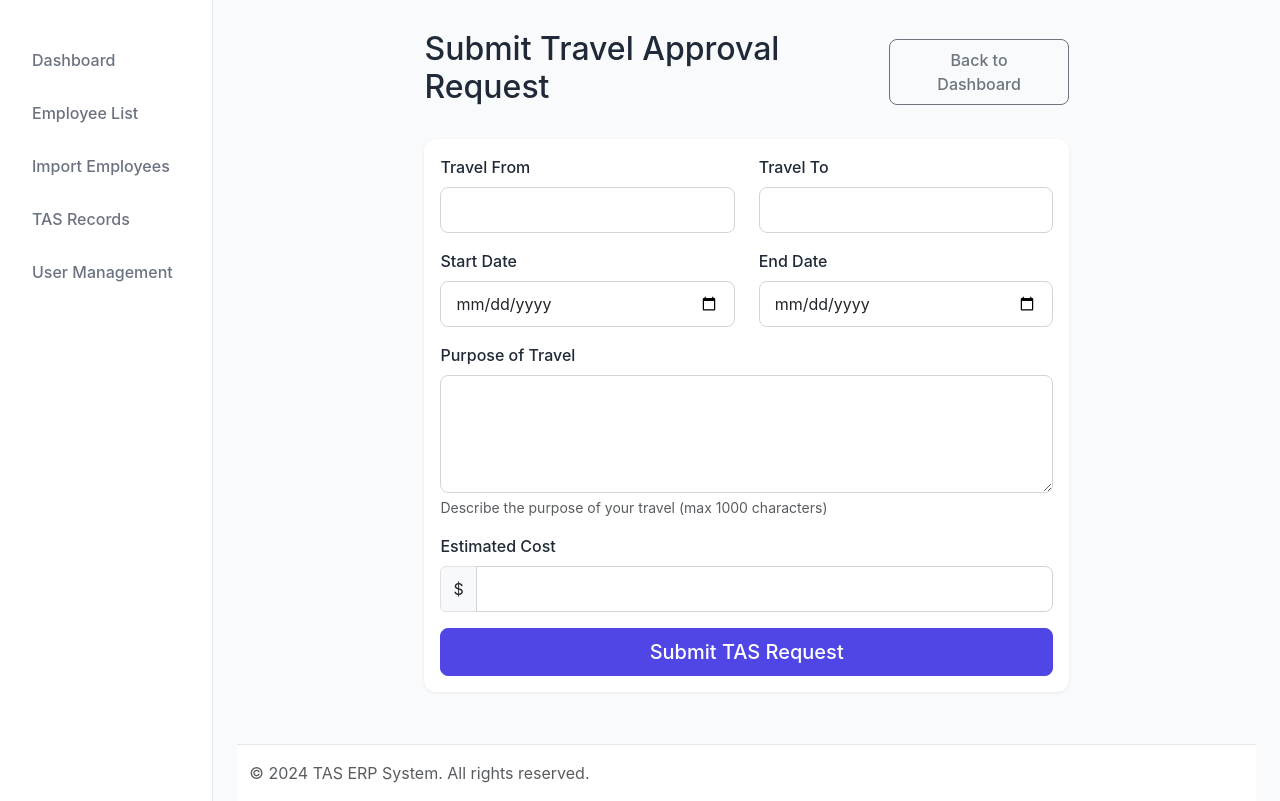
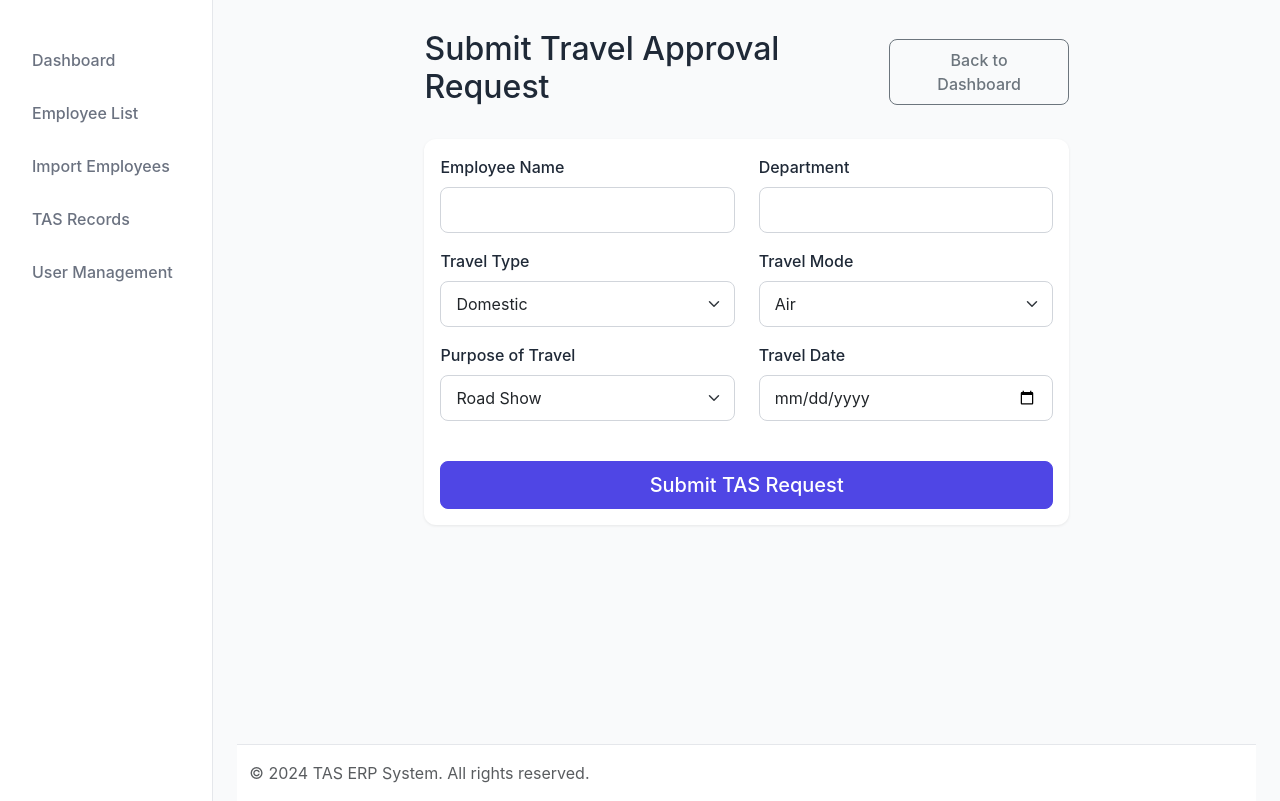
Before and after one commit to trivediatul031/python-erp-portal, a Flask app: template app/templates/employee/submit_tas.html in a window 1280 px wide. Shown: the part 56-857 px from the top of the page. Run offline with Flask 3, Linux system fonts and the light colour scheme; the template is opened without the code that fills it: values that come from a table or form of the project are taken from there, others are empty; the visitor is signed in with stand-in values (Sample User, id 1); some libraries are stand-ins or nearby versions.

Commit message:
update TAS form to match screenshot design - dropdown fields for travel type, mode, and purpose

```diff
--- a/app/forms.py
+++ b/app/forms.py
@@ -31,36 +31,36 @@ class RejectTASForm(FlaskForm):
 
 class TASForm(FlaskForm):
     """Form for employees to submit TAS requests."""
-    travel_from = StringField('Travel From', validators=[
-        DataRequired(),
-        Length(max=255)
-    ])
-    travel_to = StringField('Travel To', validators=[
-        DataRequired(),
-        Length(max=255)
-    ])
-    travel_date_start = DateField('Start Date', validators=[DataRequired()])
-    travel_date_end = DateField('End Date', validators=[DataRequired()])
-    purpose = TextAreaField('Purpose of Travel', validators=[
-        DataRequired(),
-        Length(max=1000)
-    ])
-    estimated_cost = DecimalField('Estimated Cost', validators=[
-        DataRequired(),
-        NumberRange(min=0)
-    ], places=2)
+    travel_type = SelectField('Travel Type', choices=[
+        ('Domestic', 'Domestic'),
+        ('International', 'International')
+    ], validators=[DataRequired()])
+
+    travel_mode = SelectField('Travel Mode', choices=[
+        ('Air', 'Air'),
+        ('Rail', 'Rail'),
+        ('Road', 'Road'),
+        ('Bus', 'Bus')
+    ], validators=[DataRequired()])
+
+    purpose = SelectField('Purpose of Travel', choices=[
+        ('Road Show', 'Road Show'),
+        ('Client Meeting', 'Client Meeting'),
+        ('Conference', 'Conference'),
+        ('Training', 'Training'),
+        ('Site Visit', 'Site Visit'),
+        ('Business Development', 'Business Development'),
+        ('Other', 'Other')
+    ], validators=[DataRequired()])
+
+    travel_date_start = DateField('Travel Date', validators=[DataRequired()])
+
     submit = SubmitField('Submit TAS Request')
 
     def validate_travel_date_start(self, field):
-        """Validate that start date is not in the past."""
+        """Validate that travel date is not in the past."""
         if field.data and field.data < date.today():
-            raise ValidationError('Travel start date cannot be in the past')
-
-    def validate_travel_date_end(self, field):
-        """Validate that end date is not before start date."""
-        if hasattr(self, 'travel_date_start') and self.travel_date_start.data and field.data:
-            if field.data < self.travel_date_start.data:
-                raise ValidationError('Travel end date must be after start date')
+            raise ValidationError('Travel date cannot be in the past')
 
 
 class CreateUserForm(FlaskForm):
--- a/app/templates/employee/submit_tas.html
+++ b/app/templates/employee/submit_tas.html
@@ -17,21 +17,33 @@
 
                     <div class="row">
                         <div class="col-md-6 mb-3">
-                            <label for="travel_from" class="form-label">{{ form.travel_from.label }}</label>
-                            {{ form.travel_from(class="form-control" + (" is-invalid" if form.travel_from.errors else "")) }}
-                            {% if form.travel_from.errors %}
+                            <label for="emp_name" class="form-label">Employee Name</label>
+                            <input type="text" class="form-control" id="emp_name" value="{{ current_user.employee_profile.name }}" readonly>
+                        </div>
+
+                        <div class="col-md-6 mb-3">
+                            <label for="department" class="form-label">Department</label>
+                            <input type="text" class="form-control" id="department" value="{{ current_user.employee_profile.department }}" readonly>
+                        </div>
+                    </div>
+
+                    <div class="row">
+                        <div class="col-md-6 mb-3">
+                            <label for="travel_type" class="form-label">{{ form.travel_type.label }}</label>
+                            {{ form.travel_type(class="form-select" + (" is-invalid" if form.travel_type.errors else "")) }}
+                            {% if form.travel_type.errors %}
                                 <div class="invalid-feedback">
-                                    {% for error in form.travel_from.errors %}{{ error }}{% endfor %}
+                                    {% for error in form.travel_type.errors %}{{ error }}{% endfor %}
                                 </div>
                             {% endif %}
                         </div>
 
                         <div class="col-md-6 mb-3">
-                            <label for="travel_to" class="form-label">{{ form.travel_to.label }}</label>
-                            {{ form.travel_to(class="form-control" + (" is-invalid" if form.travel_to.errors else "")) }}
-                            {% if form.travel_to.errors %}
+                            <label for="travel_mode" class="form-label">{{ form.travel_mode.label }}</label>
+                            {{ form.travel_mode(class="form-select" + (" is-invalid" if form.travel_mode.errors else "")) }}
+                            {% if form.travel_mode.errors %}
                                 <div class="invalid-feedback">
-                                    {% for error in form.travel_to.errors %}{{ error }}{% endfor %}
+                                    {% for error in form.travel_mode.errors %}{{ error }}{% endfor %}
                                 </div>
                             {% endif %}
                         </div>
@@ -39,51 +51,27 @@
 
                     <div class="row">
                         <div class="col-md-6 mb-3">
+                            <label for="purpose" class="form-label">{{ form.purpose.label }}</label>
+                            {{ form.purpose(class="form-select" + (" is-invalid" if form.purpose.errors else "")) }}
+                            {% if form.purpose.errors %}
+                                <div class="invalid-feedback">
+                                    {% for error in form.purpose.errors %}{{ error }}{% endfor %}
+                                </div>
+                            {% endif %}
+                        </div>
+
+                        <div class="col-md-6 mb-3">
                             <label for="travel_date_start" class="form-label">{{ form.travel_date_start.label }}</label>
-                            {{ form.travel_date_start(class="form-control" + (" is-invalid" if form.travel_date_start.errors else ""), type="date") }}
+                            {{ form.travel_date_start(class="form-control" + (" is-invalid" if form.travel_date_start.errors else ""), type="date", placeholder="dd-mm-yyyy") }}
                             {% if form.travel_date_start.errors %}
                                 <div class="invalid-feedback">
                                     {% for error in form.travel_date_start.errors %}{{ error }}{% endfor %}
                                 </div>
                             {% endif %}
                         </div>
-
-                        <div class="col-md-6 mb-3">
-                            <label for="travel_date_end" class="form-label">{{ form.travel_date_end.label }}</label>
-                            {{ form.travel_date_end(class="form-control" + (" is-invalid" if form.travel_date_end.errors else ""), type="date") }}
-                            {% if form.travel_date_end.errors %}
-                                <div class="invalid-feedback">
-                                    {% for error in form.travel_date_end.errors %}{{ error }}{% endfor %}
-                                </div>
-                            {% endif %}
-                        </div>
                     </div>
 
-                    <div class="mb-3">
-                        <label for="purpose" class="form-label">{{ form.purpose.label }}</label>
-                        {{ form.purpose(class="form-control" + (" is-invalid" if form.purpose.errors else ""), rows="4") }}
-                        <div class="form-text">Describe the purpose of your travel (max 1000 characters)</div>
-                        {% if form.purpose.errors %}
-                            <div class="invalid-feedback">
-                                {% for error in form.purpose.errors %}{{ error }}{% endfor %}
-                            </div>
-                        {% endif %}
-                    </div>
-
-                    <div class="mb-3">
-                        <label for="estimated_cost" class="form-label">{{ form.estimated_cost.label }}</label>
-                        <div class="input-group">
-                            <span class="input-group-text">$</span>
-                            {{ form.estimated_cost(class="form-control" + (" is-invalid" if form.estimated_cost.errors else ""), min="0", step="0.01") }}
-                            {% if form.estimated_cost.errors %}
-                                <div class="invalid-feedback">
-                                    {% for error in form.estimated_cost.errors %}{{ error }}{% endfor %}
-                                </div>
-                            {% endif %}
-                        </div>
-                    </div>
-
-                    <div class="d-grid gap-2">
+                    <div class="d-grid gap-2 mt-4">
                         {{ form.submit(class="btn btn-primary btn-lg") }}
                     </div>
                 </form>
```
Also changed, not shown: app/routes/employee.py (+10 -4 lines).
